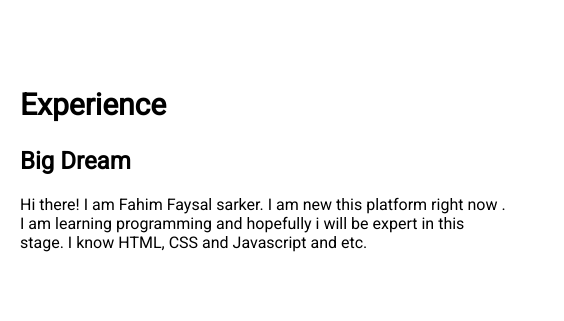
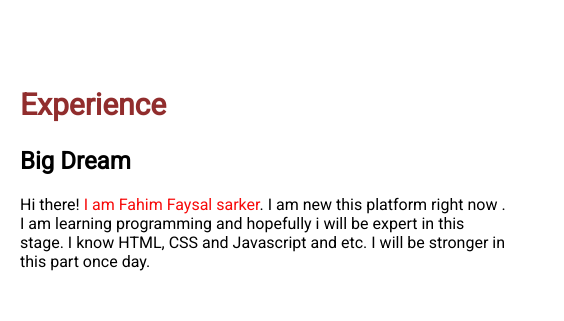
Before and after one commit to srfahim23/my-protfolio-project, a plain HTML site: page index.html in a window 1280 px wide. Shown: the part 376-697 px from the top of the page, 716-1280 px from the left. Drawn offline with Linux system fonts and the light colour scheme.

Commit message:
this is done

```diff
--- a/index.html
+++ b/index.html
@@ -47,7 +47,7 @@
 
             <h1>Experience</h1>
             <h2>Big Dream</h2>
-            <p>Hi there! I am Fahim Faysal sarker. I am new this platform right now . I am learning programming and hopefully i will be expert in this stage. I know HTML, CSS and Javascript and etc.</p>
+            <p>Hi there! <span>I am Fahim Faysal sarker</span>. I am new this platform right now . I am learning programming and hopefully i will be expert in this stage. I know HTML, CSS and Javascript and etc. I will be stronger in this part once day.</p>
 
 </div>
 
--- a/style.css
+++ b/style.css
@@ -101,3 +101,15 @@ p{
     margin-left: 5%;
     margin-top:40px ;
 }
+
+.text-div > h1{
+    color: #912d2d;
+}
+
+.text-div > h2{
+    color: #000000;
+}
+
+.text-div > p > span{
+    color: #f70a0a;
+}
```
